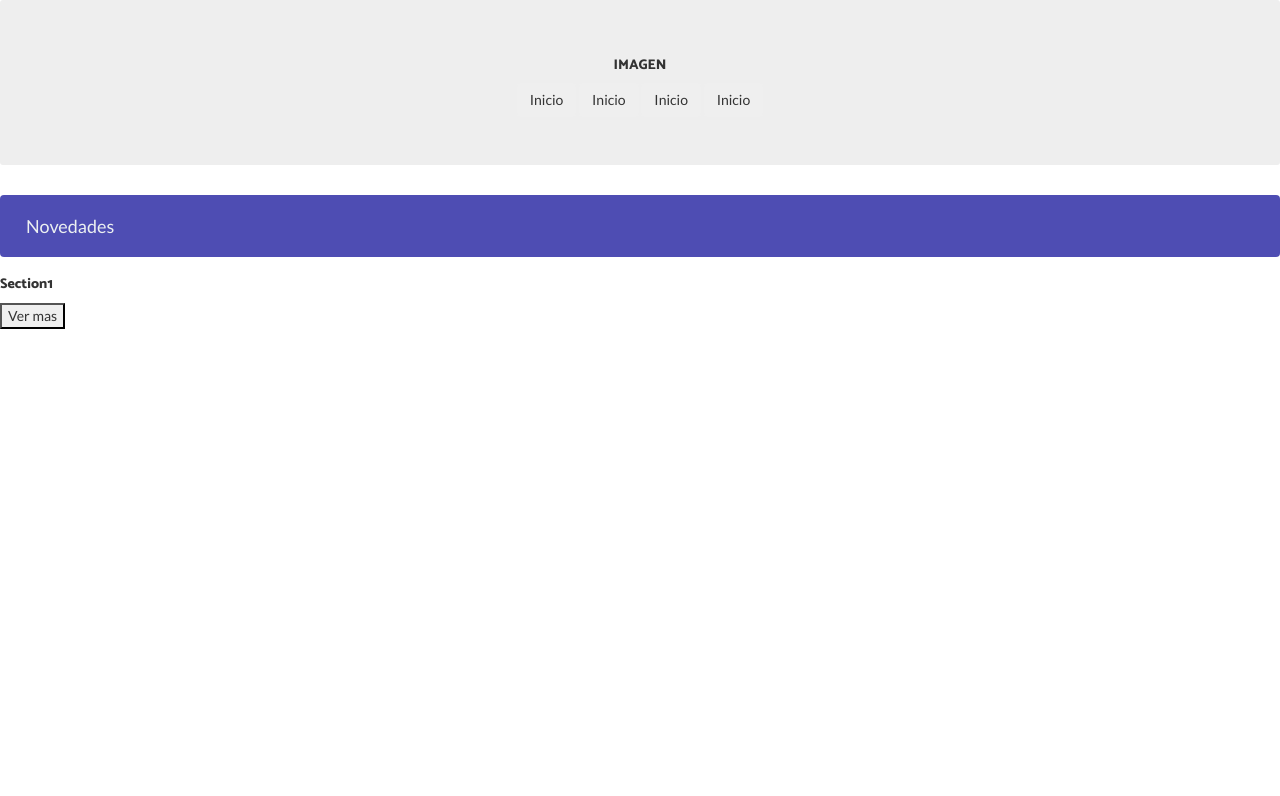
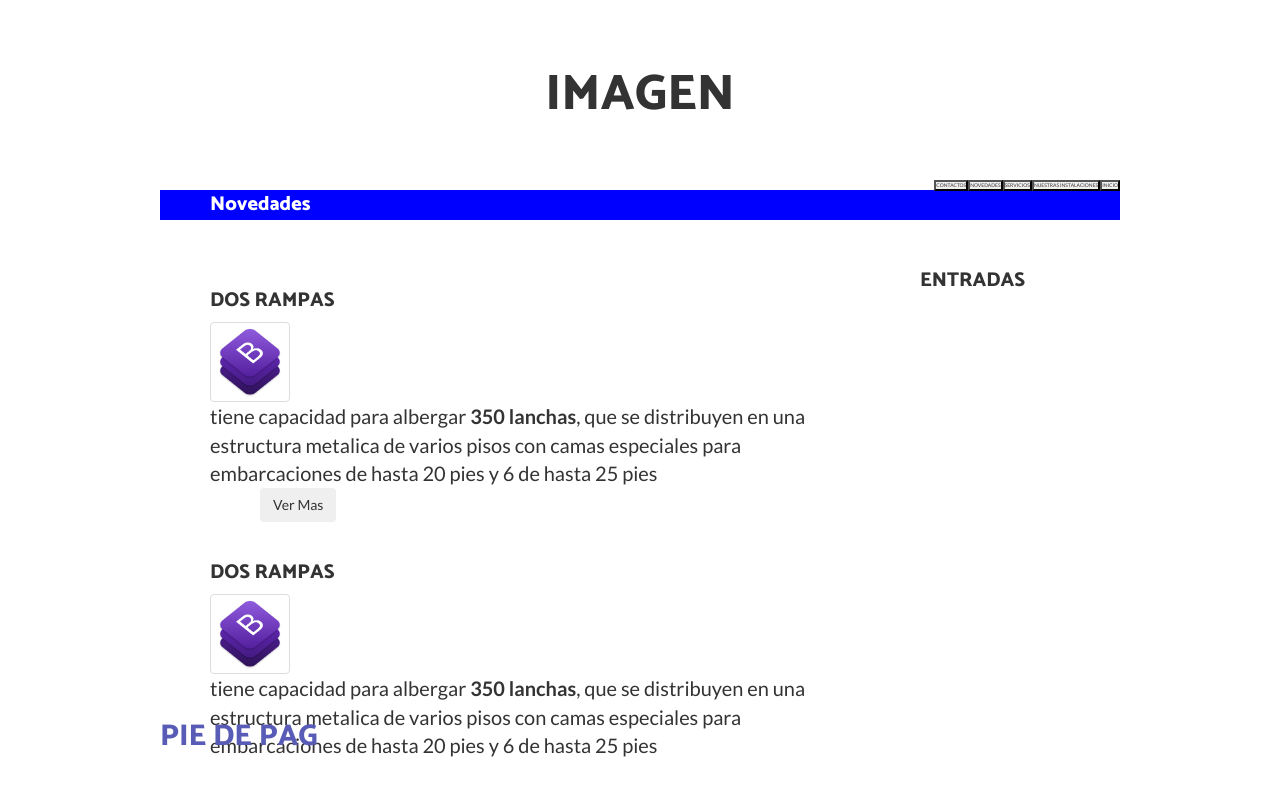
Before and after one commit to Facundopeloso/trabajo, a Jekyll site: the page indexGNC.html, which Jekyll copies as it is, in a window 1280 px wide. Shown: the top 796 px of the page. Built offline with Jekyll 4.4.1, drawn with Linux system fonts in a browser that asks for light colours; nearby versions of some CDN libraries; library files that are not in the unit come from our copies.

Commit message:
actualizacion

```diff
--- /dev/null
+++ b/css/style.css
@@ -0,0 +1,302 @@
+
+/*Reset*/
+* {
+    margin: 0px;
+    padding: 0px;
+}
+
+#contenedor{
+ width: 960px;
+ margin: auto;
+ margin-top: 20px;
+ margin-bottom: 20px;
+
+}
+
+
+
+body{
+    background: #ffffff;
+}
+
+
+header{
+    height: 150px;
+    background: #ffffff
+}
+
+header h2{
+    font-size: 50px;
+    text-align: center;
+    line-height: 150px;
+}
+
+nav{
+    background: blue;
+    height: 30px;
+
+}
+
+nav h2{
+    font-size: 20px;
+    line-height: 30px;
+    text-align: initial;
+    color: #ffffff;
+    margin-left: 50px;
+
+}
+
+#contenido{
+    width: 700px;
+    height: 500px;
+    float: left;
+    background: #ffffff;
+    margin-right: 10px;
+    margin-bottom: auto;
+}
+
+#contenido h1{
+    font-size: 20px;
+    margin-top: 50px;
+    margin-left: 50px;
+
+}
+
+#contenido img{
+    display: flex;
+	width: 80px;
+    height: 80px;
+    float: left;
+    margin-left: 50px;
+}
+
+#contenido tex{
+float: left;
+margin-top: 200x;
+margin-left: 50px;
+font-size: 20px;
+}
+
+aside {
+    height: 500px;
+    width: 250px;
+    float: right;
+    background: #ffffff;
+}
+
+aside h2{
+    font-size: 20px;
+    margin-top: 50px;
+    margin-left: 50px;
+
+}
+
+.botones-headear{
+
+    float:right;
+    margin-top: 0px;
+    font-size: 5px;
+
+
+}
+
+#titulo2{
+    margin-left: 50px;
+    font-size: 20px;
+    margin-top: 200px;
+}
+
+
+#boton-derecha{
+    margin-left: 100px;
+    float: left;
+
+}
+
+footer{
+
+    clear: both;
+    color: #595cb6
+}
+
+
+
+
+
+
+
+
+
+
+.navbar {
+    background-color: #4e4db3;
+  }
+
+  .navbar .navbar-brand {
+    color: #ecf0f1;
+  }
+
+  .navbar .navbar-brand:hover,
+  .navbar .navbar-brand:focus {
+    color: #ecdbff;
+  }
+
+  .navbar .navbar-text {
+    color: #ecf0f1;
+  }
+
+  .navbar .navbar-text a {
+    color: #ecdbff;
+  }
+
+  .navbar .navbar-text a:hover,
+  .navbar .navbar-text a:focus {
+    color: #ecdbff;
+  }
+
+  .navbar .navbar-nav .nav-link {
+    color: #ecf0f1;
+    border-radius: .25rem;
+    margin: 0 0.25em;
+  }
+
+  .navbar .navbar-nav .nav-link:not(.disabled):hover,
+  .navbar .navbar-nav .nav-link:not(.disabled):focus {
+    color: #ecdbff;
+  }
+
+  .navbar .navbar-nav .dropdown-menu {
+    background-color: #595cb6;
+    border-color: #4459ad;
+  }
+
+  .navbar .navbar-nav .dropdown-menu .dropdown-item {
+    color: #ecf0f1;
+  }
+
+  .navbar .navbar-nav .dropdown-menu .dropdown-item:hover,
+  .navbar .navbar-nav .dropdown-menu .dropdown-item:focus,
+  .navbar .navbar-nav .dropdown-menu .dropdown-item.active {
+    color: #ecdbff;
+    background-color: #4e44ad;
+  }
+
+  .navbar .navbar-nav .dropdown-menu .dropdown-divider {
+    border-top-color: #4447ad;
+  }
+
+  .navbar .navbar-nav .nav-item.active .nav-link,
+  .navbar .navbar-nav .nav-item.active .nav-link:hover,
+  .navbar .navbar-nav .nav-item.active .nav-link:focus,
+  .navbar .navbar-nav .nav-item.show .nav-link,
+  .navbar .navbar-nav .nav-item.show .nav-link:hover,
+  .navbar .navbar-nav .nav-item.show .nav-link:focus {
+    color: #ecdbff;
+    background-color: #8e44ad;
+  }
+
+  .navbar .navbar-toggle {
+    border-color: #8e44ad;
+  }
+
+  .navbar .navbar-toggle:hover,
+  .navbar .navbar-toggle:focus {
+    background-color: #8e44ad;
+  }
+
+  .navbar .navbar-toggle .navbar-toggler-icon {
+    color: #ecf0f1;
+  }
+
+  .navbar .navbar-collapse,
+  .navbar .navbar-form {
+    border-color: #ecf0f1;
+  }
+
+  .navbar .navbar-link {
+    color: #ecf0f1;
+  }
+
+  .navbar .navbar-link:hover {
+    color: #ecdbff;
+  }
+
+  @media (max-width: 575px) {
+    .navbar-expand-sm .navbar-nav .show .dropdown-menu .dropdown-item {
+      color: #ecf0f1;
+    }
+    .navbar-expand-sm .navbar-nav .show .dropdown-menu .dropdown-item:hover,
+    .navbar-expand-sm .navbar-nav .show .dropdown-menu .dropdown-item:focus {
+      color: #ecdbff;
+    }
+    .navbar-expand-sm .navbar-nav .show .dropdown-menu .dropdown-item.active {
+      color: #ecdbff;
+      background-color: #8e44ad;
+    }
+  }
+
+  @media (max-width: 767px) {
+    .navbar-expand-md .navbar-nav .show .dropdown-menu .dropdown-item {
+      color: #ecf0f1;
+    }
+    .navbar-expand-md .navbar-nav .show .dropdown-menu .dropdown-item:hover,
+    .navbar-expand-md .navbar-nav .show .dropdown-menu .dropdown-item:focus {
+      color: #ecdbff;
+    }
+    .navbar-expand-md .navbar-nav .show .dropdown-menu .dropdown-item.active {
+      color: #ecdbff;
+      background-color: #8e44ad;
+    }
+  }
+
+  @media (max-width: 991px) {
+    .navbar-expand-lg .navbar-nav .show .dropdown-menu .dropdown-item {
+      color: #ecf0f1;
+    }
+    .navbar-expand-lg .navbar-nav .show .dropdown-menu .dropdown-item:hover,
+    .navbar-expand-lg .navbar-nav .show .dropdown-menu .dropdown-item:focus {
+      color: #ecdbff;
+    }
+    .navbar-expand-lg .navbar-nav .show .dropdown-menu .dropdown-item.active {
+      color: #ecdbff;
+      background-color: #8e44ad;
+    }
+  }
+
+  @media (max-width: 1199px) {
+    .navbar-expand-xl .navbar-nav .show .dropdown-menu .dropdown-item {
+      color: #ecf0f1;
+    }
+    .navbar-expand-xl .navbar-nav .show .dropdown-menu .dropdown-item:hover,
+    .navbar-expand-xl .navbar-nav .show .dropdown-menu .dropdown-item:focus {
+      color: #ecdbff;
+    }
+    .navbar-expand-xl .navbar-nav .show .dropdown-menu .dropdown-item.active {
+      color: #ecdbff;
+      background-color: #8e44ad;
+    }
+  }
+
+  .navbar-expand .navbar-nav .show .dropdown-menu .dropdown-item {
+    color: #ffffff;
+  }
+
+  .navbar-expand .navbar-nav .show .dropdown-menu .dropdown-item:hover,
+  .navbar-expand .navbar-nav .show .dropdown-menu .dropdown-item:focus {
+    color: #ffffff;
+  }
+
+  .navbar-expand .navbar-nav .show .dropdown-menu .dropdown-item.active {
+    color: #ffffff;
+    background-color: #2b5dba;
+  }
+
+  #boton {
+    background: red;
+    float: right;
+    position: absolute;
+  }
+
+  img {
+    float: left;
+  }
--- a/indexGNC.html
+++ b/indexGNC.html
@@ -20,6 +20,7 @@
 
   <!-- Bootstrap core CSS -->
   <link href="vendor/bootstrap/css/bootstrap.min.css" rel="stylesheet">
+  <link href="css/style.css" rel="stylesheet">
 
   <!-- Custom fonts for this template -->
   <link href="https://fonts.googleapis.com/css?family=Catamaran:100,200,300,400,500,600,700,800,900" rel="stylesheet">
@@ -33,222 +34,110 @@
 </head>
 
 <body>
-  <style type="text/css">
-    #boton {
-      background: red;
-      float: right;
-      position: absolute;
-    }
-
-    img {
-      float: left;
-    }
-  </style>
 
 
-  <!-- Navigation -->
-  <style>
-    .navbar {
-      background-color: #4e4db3;
-    }
-
-    .navbar .navbar-brand {
-      color: #ecf0f1;
-    }
-
-    .navbar .navbar-brand:hover,
-    .navbar .navbar-brand:focus {
-      color: #ecdbff;
-    }
-
-    .navbar .navbar-text {
-      color: #ecf0f1;
-    }
-
-    .navbar .navbar-text a {
-      color: #ecdbff;
-    }
-
-    .navbar .navbar-text a:hover,
-    .navbar .navbar-text a:focus {
-      color: #ecdbff;
-    }
-
-    .navbar .navbar-nav .nav-link {
-      color: #ecf0f1;
-      border-radius: .25rem;
-      margin: 0 0.25em;
-    }
-
-    .navbar .navbar-nav .nav-link:not(.disabled):hover,
-    .navbar .navbar-nav .nav-link:not(.disabled):focus {
-      color: #ecdbff;
-    }
-
-    .navbar .navbar-nav .dropdown-menu {
-      background-color: #595cb6;
-      border-color: #4459ad;
-    }
-
-    .navbar .navbar-nav .dropdown-menu .dropdown-item {
-      color: #ecf0f1;
-    }
-
-    .navbar .navbar-nav .dropdown-menu .dropdown-item:hover,
-    .navbar .navbar-nav .dropdown-menu .dropdown-item:focus,
-    .navbar .navbar-nav .dropdown-menu .dropdown-item.active {
-      color: #ecdbff;
-      background-color: #4e44ad;
-    }
-
-    .navbar .navbar-nav .dropdown-menu .dropdown-divider {
-      border-top-color: #4447ad;
-    }
-
-    .navbar .navbar-nav .nav-item.active .nav-link,
-    .navbar .navbar-nav .nav-item.active .nav-link:hover,
-    .navbar .navbar-nav .nav-item.active .nav-link:focus,
-    .navbar .navbar-nav .nav-item.show .nav-link,
-    .navbar .navbar-nav .nav-item.show .nav-link:hover,
-    .navbar .navbar-nav .nav-item.show .nav-link:focus {
-      color: #ecdbff;
-      background-color: #8e44ad;
-    }
-
-    .navbar .navbar-toggle {
-      border-color: #8e44ad;
-    }
-
-    .navbar .navbar-toggle:hover,
-    .navbar .navbar-toggle:focus {
-      background-color: #8e44ad;
-    }
-
-    .navbar .navbar-toggle .navbar-toggler-icon {
-      color: #ecf0f1;
-    }
-
-    .navbar .navbar-collapse,
-    .navbar .navbar-form {
-      border-color: #ecf0f1;
-    }
-
-    .navbar .navbar-link {
-      color: #ecf0f1;
-    }
-
-    .navbar .navbar-link:hover {
-      color: #ecdbff;
-    }
-
-    @media (max-width: 575px) {
-      .navbar-expand-sm .navbar-nav .show .dropdown-menu .dropdown-item {
-        color: #ecf0f1;
-      }
-      .navbar-expand-sm .navbar-nav .show .dropdown-menu .dropdown-item:hover,
-      .navbar-expand-sm .navbar-nav .show .dropdown-menu .dropdown-item:focus {
-        color: #ecdbff;
-      }
-      .navbar-expand-sm .navbar-nav .show .dropdown-menu .dropdown-item.active {
-        color: #ecdbff;
-        background-color: #8e44ad;
-      }
-    }
-
-    @media (max-width: 767px) {
-      .navbar-expand-md .navbar-nav .show .dropdown-menu .dropdown-item {
-        color: #ecf0f1;
-      }
-      .navbar-expand-md .navbar-nav .show .dropdown-menu .dropdown-item:hover,
-      .navbar-expand-md .navbar-nav .show .dropdown-menu .dropdown-item:focus {
-        color: #ecdbff;
-      }
-      .navbar-expand-md .navbar-nav .show .dropdown-menu .dropdown-item.active {
-        color: #ecdbff;
-        background-color: #8e44ad;
-      }
-    }
-
-    @media (max-width: 991px) {
-      .navbar-expand-lg .navbar-nav .show .dropdown-menu .dropdown-item {
-        color: #ecf0f1;
-      }
-      .navbar-expand-lg .navbar-nav .show .dropdown-menu .dropdown-item:hover,
-      .navbar-expand-lg .navbar-nav .show .dropdown-menu .dropdown-item:focus {
-        color: #ecdbff;
-      }
-      .navbar-expand-lg .navbar-nav .show .dropdown-menu .dropdown-item.active {
-        color: #ecdbff;
-        background-color: #8e44ad;
-      }
-    }
-
-    @media (max-width: 1199px) {
-      .navbar-expand-xl .navbar-nav .show .dropdown-menu .dropdown-item {
-        color: #ecf0f1;
-      }
-      .navbar-expand-xl .navbar-nav .show .dropdown-menu .dropdown-item:hover,
-      .navbar-expand-xl .navbar-nav .show .dropdown-menu .dropdown-item:focus {
-        color: #ecdbff;
-      }
-      .navbar-expand-xl .navbar-nav .show .dropdown-menu .dropdown-item.active {
-        color: #ecdbff;
-        background-color: #8e44ad;
-      }
-    }
-
-    .navbar-expand .navbar-nav .show .dropdown-menu .dropdown-item {
-      color: #ffffff;
-    }
-
-    .navbar-expand .navbar-nav .show .dropdown-menu .dropdown-item:hover,
-    .navbar-expand .navbar-nav .show .dropdown-menu .dropdown-item:focus {
-      color: #ffffff;
-    }
-
-    .navbar-expand .navbar-nav .show .dropdown-menu .dropdown-item.active {
-      color: #ffffff;
-      background-color: #2b5dba;
-    }
-  </style>
-
-  <div>
+  <div id="contenedor">
     <header>
-      <div>
-        <div class="jumbotron text-center">
-          <img src="" alt="" srcset="">
-          <!--IMAGEN DE ENCABEZADO-->
-          <h5>IMAGEN</h5>
-          <!--BOTONES ARREGLAR-->
+      <h2>IMAGEN</h2>
       <a>
-            <button class="btn">Inicio</button>
-            <button class="btn">Inicio</button>
-            <button class="btn">Inicio</button>
-            <button class="btn">Inicio</button>
+        <button class="botones-headear">INICIO</button>
+        <button class="botones-headear">NUESTRAS INSTALACIONES</button>
+        <button class="botones-headear">SERVICIOS</button>
+        <button class="botones-headear">NOVEDADES</button>
+        <button class="botones-headear">CONTACTOS</button>
       </a>
-        </div>
-      </div>
     </header>
-
-
-    <nav class="navbar navbar-expand ">
-      <!--Barra de novedades-->
-      <div>
-        <div class="navbar-brand" href="#">Novedades</div>
-      </div>
+    <nav>
+      <h2>Novedades</h2>
     </nav>
 
 
+    <section id="contenido">
+      <article>
 
-    <section>
-      <!--IMAGEN DEL CUERPO-->
-      <img src="" alt="" srcset="">
-      <h5>Section1</h5>
         <div>
-        <button class="button">Ver mas</button>
+            <br>
+            <h1>DOS RAMPAS</h1>
+            <img class="img-thumbnail" src="assets/img/bootstrap-stack.png" alt="article">
+            <tex> tiene capacidad para albergar
+              <strong>350 lanchas</strong>, que se distribuyen en una estructura metalica de varios pisos con camas especiales para
+              embarcaciones de hasta 20 pies y 6 de hasta 25 pies</tex>
+              <button id="boton-derecha" class="btn">Ver Mas</button>
+            </br>
+
+
         </div>
+
+        <div>
+          <br>
+            <h2 id="titulo2">DOS RAMPAS</h2>
+            <img class="img-thumbnail" src="assets/img/bootstrap-stack.png" alt="article">
+            <tex> tiene capacidad para albergar
+              <strong>350 lanchas</strong>, que se distribuyen en una estructura metalica de varios pisos con camas especiales para
+              embarcaciones de hasta 20 pies y 6 de hasta 25 pies</tex>
+
+
+            </br>
+        </div>
+
+
+      </article>
     </section>
+
+    <aside>
+      <h2>ENTRADAS</h2>
+    </aside>
+
+    <footer >
+      <h2> PIE DE PAG</h2>
+    </footer>
+
   </div>
+
+
+
+
+
+
+
+
+
+
+
+
+
+
+
+
+
+
+
+
+
+
+
+
+
+
+
+
+
+
+
+
+
+
+
+
+
+
+
+
+
+
+
+
+
 
 
 
```
Lines whose indentation alone changed are shown as unchanged.
